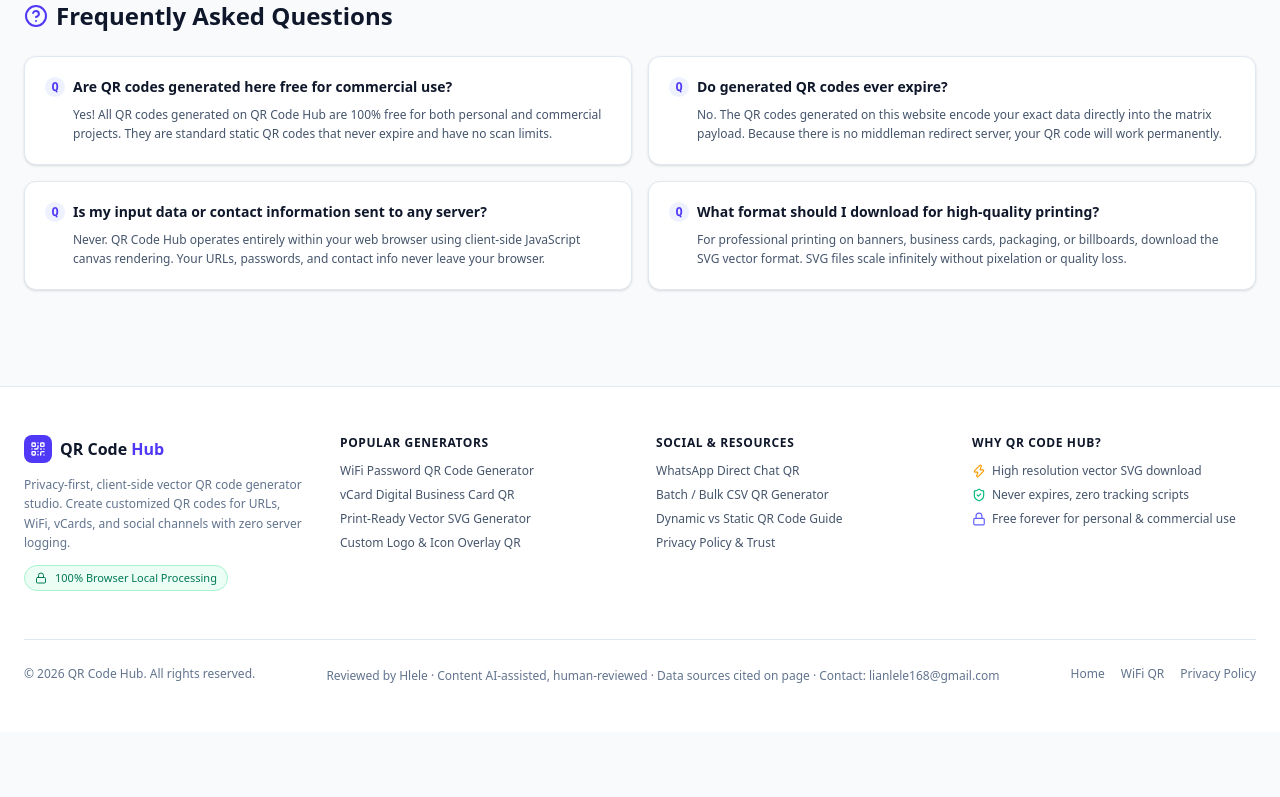
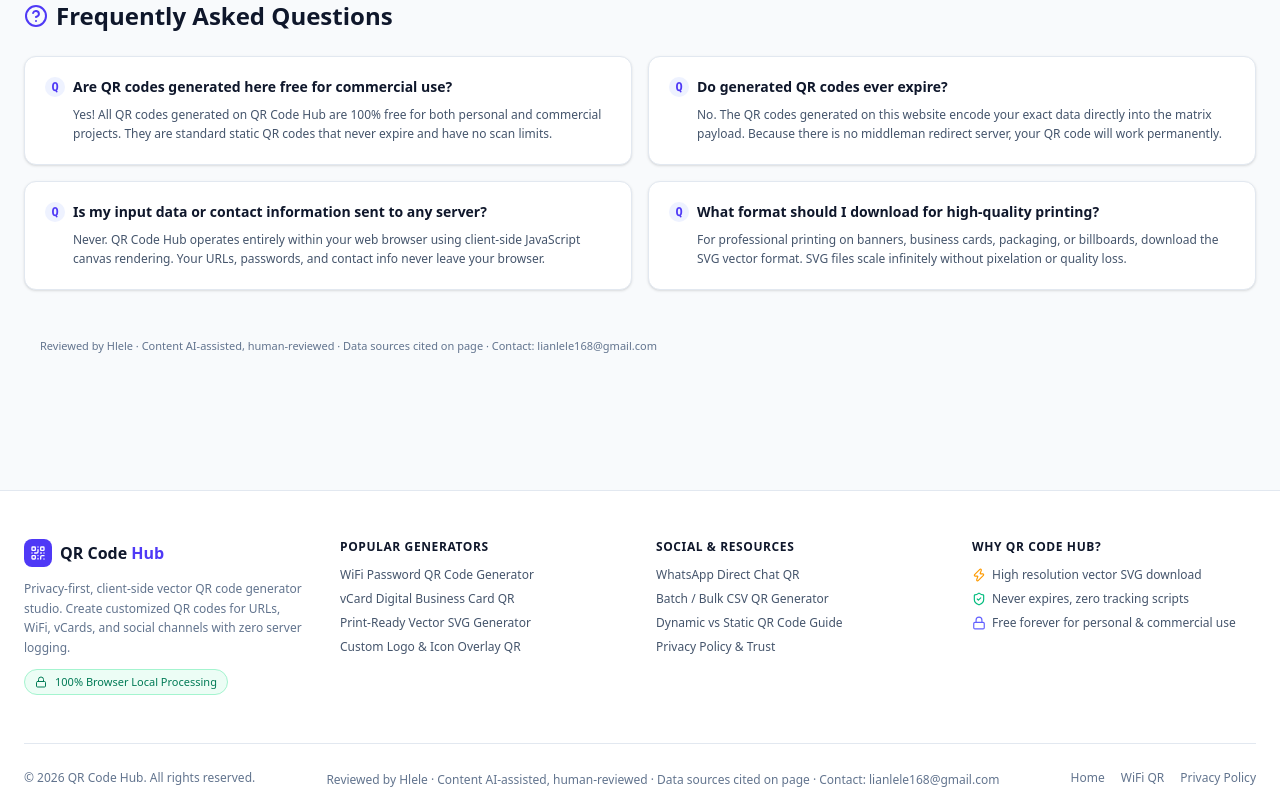
Before and after one commit to lianlele168/qr-code-hub, a Next.js app: page / in a window 1280 px wide. Shown: the part 2185-2982 px from the top of the page. Before the commit the page ends 2917 px from the top, so only its background shows below. Built offline with nearby package versions, Linux system fonts and the light colour scheme.

Commit message:
feat(eeat): honest author identity + AI disclosure

```diff
--- a/src/app/page.tsx
+++ b/src/app/page.tsx
@@ -239,6 +239,9 @@
           ))}
         </div>
       </section>
+      <section className="px-4 pb-10 text-[11px] text-slate-500 max-w-7xl mx-auto">
+        <p>Reviewed by Hlele · Content AI-assisted, human-reviewed · Data sources cited on page · Contact: lianlele168@gmail.com</p>
+      </section>
     </div>
   );
 }
```
